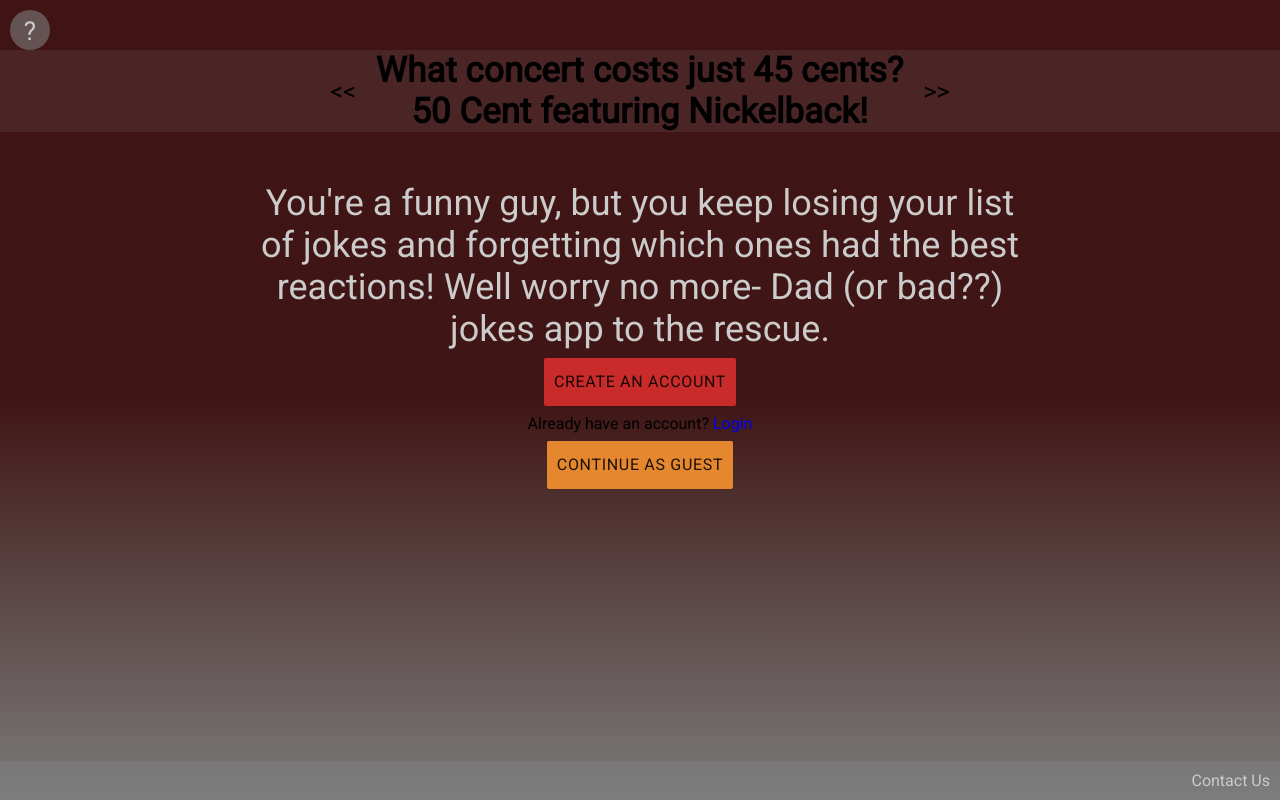
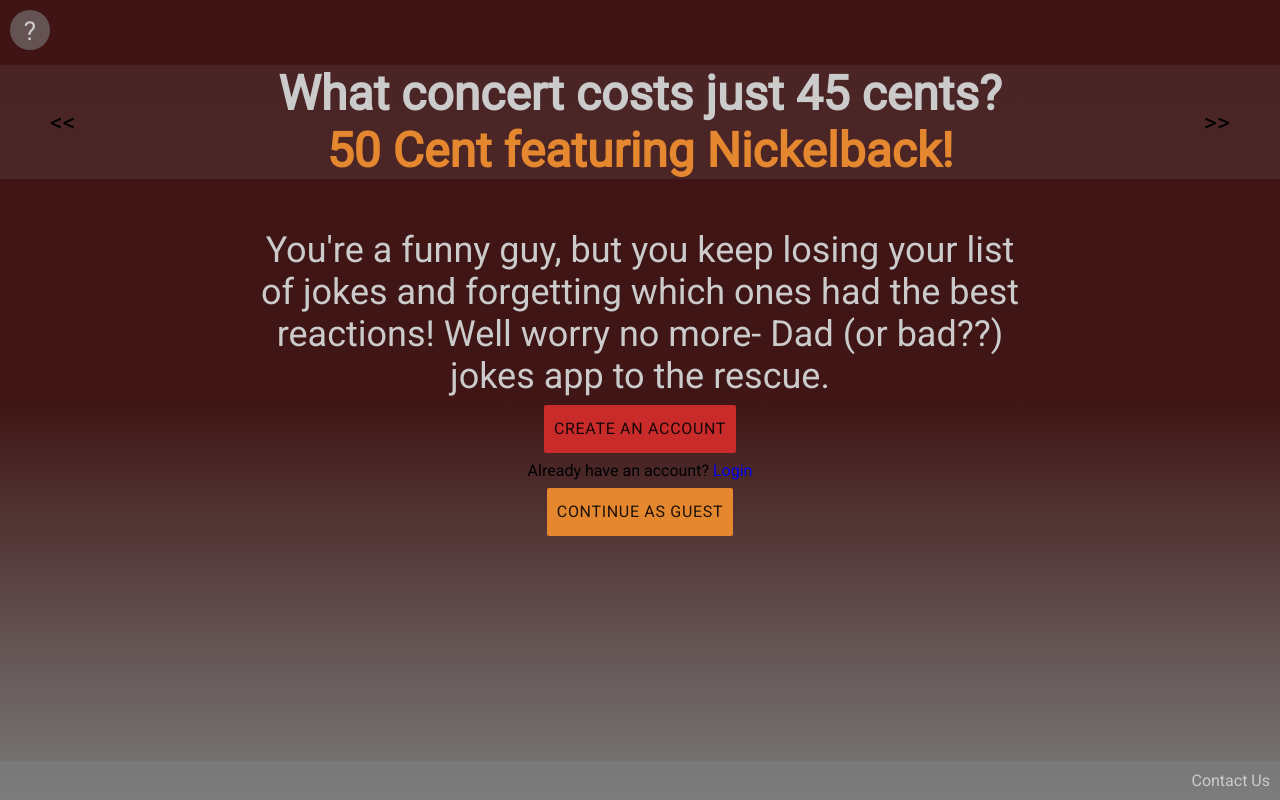
Before and after one commit to Build-Week-PT-Dad-Jokes/Front-End, a React (Create React App) app: page / in a window 1280 px wide. Built offline with nearby package versions, Linux system fonts and the light colour scheme.

Commit message:
style carousel

```diff
--- a/src/App.css
+++ b/src/App.css
@@ -243,7 +243,7 @@
   justify-content: center;
   width: 100%;
   margin: 0 auto;
-  padding-top: 5rem;
+  padding-top: 6.5rem;
 }
 .landing-page.content .carousel {
   display: flex;
@@ -255,12 +255,26 @@
 .landing-page.content .carousel .right-button {
   font-size: 2.5rem;
   cursor: pointer;
+  position: absolute;
 }
 .landing-page.content .carousel .left-button {
   padding-right: 2rem;
+  left: 5rem;
 }
 .landing-page.content .carousel .right-button {
   padding-left: 2rem;
+  right: 5rem;
+}
+.landing-page.content .carousel .landing-page.joke {
+  justify-content: left;
+}
+.landing-page.content .carousel .landing-page.joke .joke-setup {
+  color: #cbcbcb;
+  font-size: 4.8rem;
+}
+.landing-page.content .carousel .landing-page.joke .joke-delivery {
+  color: #e5872f;
+  font-size: 4.8rem;
 }
 .landing-page.content .landing-page.container {
   display: flex;
--- a/src/less/landing-page.less
+++ b/src/less/landing-page.less
@@ -39,7 +39,7 @@
   justify-content: center;
   width: 100%;
   margin: 0 auto;
-  padding-top: 5rem;
+  padding-top: 6.5rem;
 
 
   .carousel {
@@ -52,13 +52,30 @@
     .right-button {
       font-size: 2.5rem;
       cursor: pointer;
+      position: absolute;
     }
     .left-button {
       padding-right: 2rem;
+      left: 5rem;
     }
 
     .right-button {
       padding-left: 2rem;
+      right: 5rem;
+    }
+
+    .landing-page.joke {
+      justify-content: left;
+
+      .joke-setup {
+        color: #cbcbcb;
+        font-size: 4.8rem;
+      }
+
+      .joke-delivery{
+        color: #e5872f;
+        font-size: 4.8rem;
+      }
     }
   }
 
--- /dev/null
+++ b/src/reducers/JokesReducer.js
@@ -0,0 +1,3 @@
+const initialState = {
+  jokes: []
+}
```
